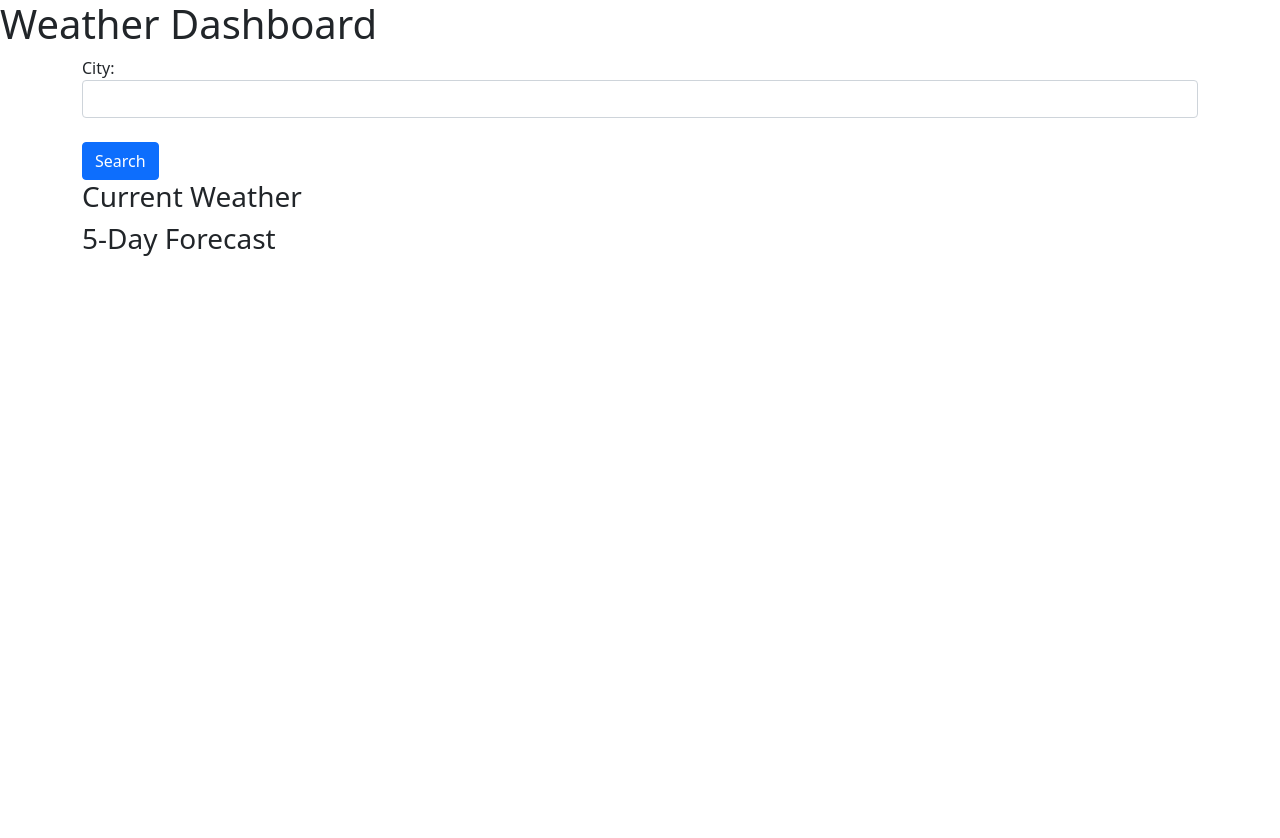
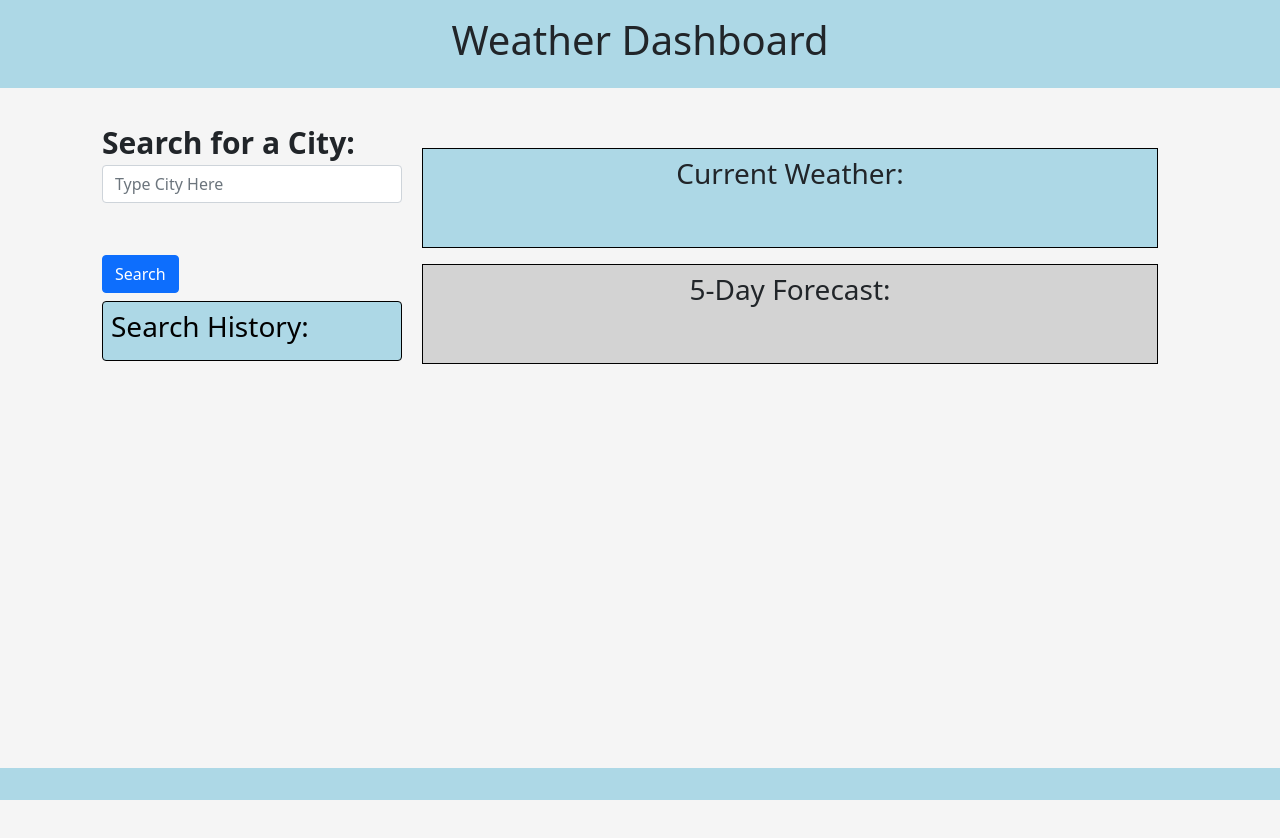
Before and after one commit to gmeyer24/HW06-Server-Side-APIs--Weather-Dashboard, a plain HTML site: page index.html in a window 1280 px wide. Before the commit the page ends 800 px from the top, so only its background shows below. Drawn offline with nearby package versions, Linux system fonts and the light colour scheme.

Commit message:
update  layout and css

```diff
--- a/index.html
+++ b/index.html
@@ -5,35 +5,44 @@
     <meta name="viewport" content="width=device-width, initial-scale=1.0">
     <title>Weather Dashboard</title>
     <link href="https://cdn.jsdelivr.net/npm/bootstrap@5.1.3/dist/css/bootstrap.min.css" rel="stylesheet" integrity="sha384-1BmE4kWBq78iYhFldvKuhfTAU6auU8tT94WrHftjDbrCEXSU1oBoqyl2QvZ6jIW3" crossorigin="anonymous">
+    <link rel="stylesheet" href="style.css">
+
 </head>
 <body>
     <header>
         <h1>Weather Dashboard</h1>
     </header>
     <div class="container">
-        <form>
-            City: <input class="form-control" id="query" type="text">
+        <div class="searchSection">
+            <form class="city">
+                Search for a City: <input class="form-control" id="query" type="text" placeholder="Type City Here">
                 <br>
                 <button class="btn btn-primary" id="searchButton">Search</button>
             </form>
 
-        <div id="searchHistory"></div>
+            <div class="list-group" id="searchHistory">
+                <h3>Search History:</h3>
+            </div>
+        </div>
 
-       <div>
+      <div class="weather-container">
+           <div class="current">
                 <div id="currentWeather"></div>
-            <h3>Current Weather</h3>
+                <h3>Current Weather:</h3>
                 <div id="currentWeatherContainer">
                 </div>
            </div>
 
-       <div>
+           <div class="forecast">
                 <div id="forecast">
                 </div>
-            <h3>5-Day Forecast</h3>
+                <h3>5-Day Forecast:</h3>
                 <div id="forecastContainer">
                 </div>
            </div>
       </div>
+    </div>
+    <footer></footer>
 
     <script src="https://cdn.jsdelivr.net/npm/dayjs@1/dayjs.min.js"></script>
     <script src="script.js"></script>
--- /dev/null
+++ b/style.css
@@ -0,0 +1,81 @@
+header {
+  text-align: center;
+  background-color: lightblue;
+  padding: 1em;
+}
+
+body {
+  background-color: whitesmoke;
+}
+
+.container {
+  display: flex;
+  flex-wrap: wrap;
+  justify-content: space-between;
+  padding: 2em;
+  height: 100vh;
+  width: 100%;
+}
+
+.searchSection {
+  flex: 1;
+  max-width: 300px;
+  margin-bottom: 20px;
+}
+
+.city {
+  font-size: 30px;
+  font-weight: bold;
+}
+
+#searchHistory {
+  background-color: lightblue;
+  border: black solid 1px;
+  margin: 0.5em 0;
+  padding: 0.5em;
+  color: black;
+  flex: 1;
+  max-width: 400px;
+  min-width: 300px;
+  margin-right: 20px;
+}
+
+.weather-container {
+  flex: 1;
+  max-width: 100%;
+  display: flex;
+  flex-direction: column;
+  align-items: center;
+  width: 100%;
+  padding: 20px;
+}
+
+.current {
+  margin: 0.5em 0;
+  background-color: lightblue;
+  border: black solid 1px;
+  padding: 0.5em;
+  text-align: center;
+  min-height: 100px;
+  min-width: 100%;
+}
+
+.forecast {
+  margin: 0.5em 0;
+  background-color: lightgrey;
+  border: black solid 1px;
+  padding: 0.5em;
+  text-align: center;
+  min-height: 100px;
+  min-width: 100%;
+  margin-bottom: 2em;
+}
+
+footer {
+  position: fixed;
+  bottom: 0;
+  width: 100%;
+  text-align: center;
+  background-color: lightblue;
+  padding: 1em;
+}
```
Also changed, not shown: script.js (+7 -0 lines). Lines whose indentation alone changed are shown as unchanged.
